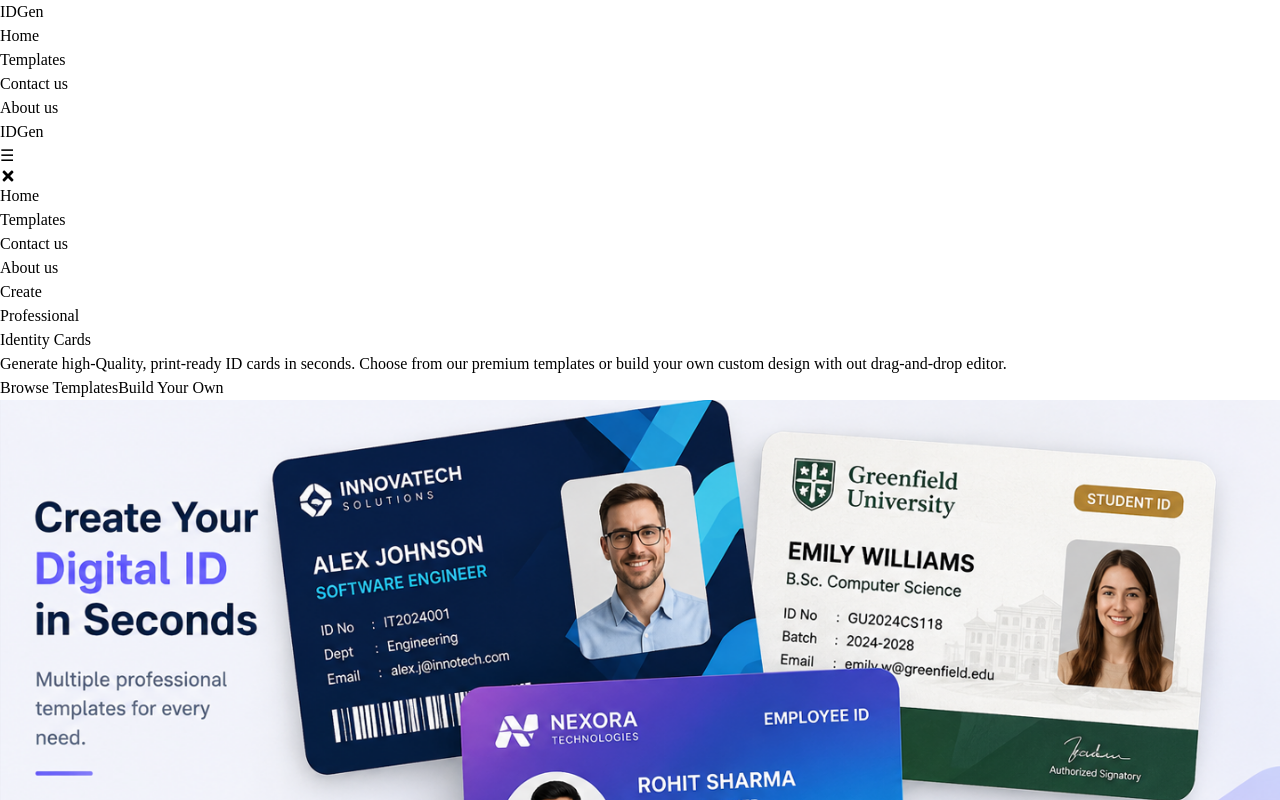
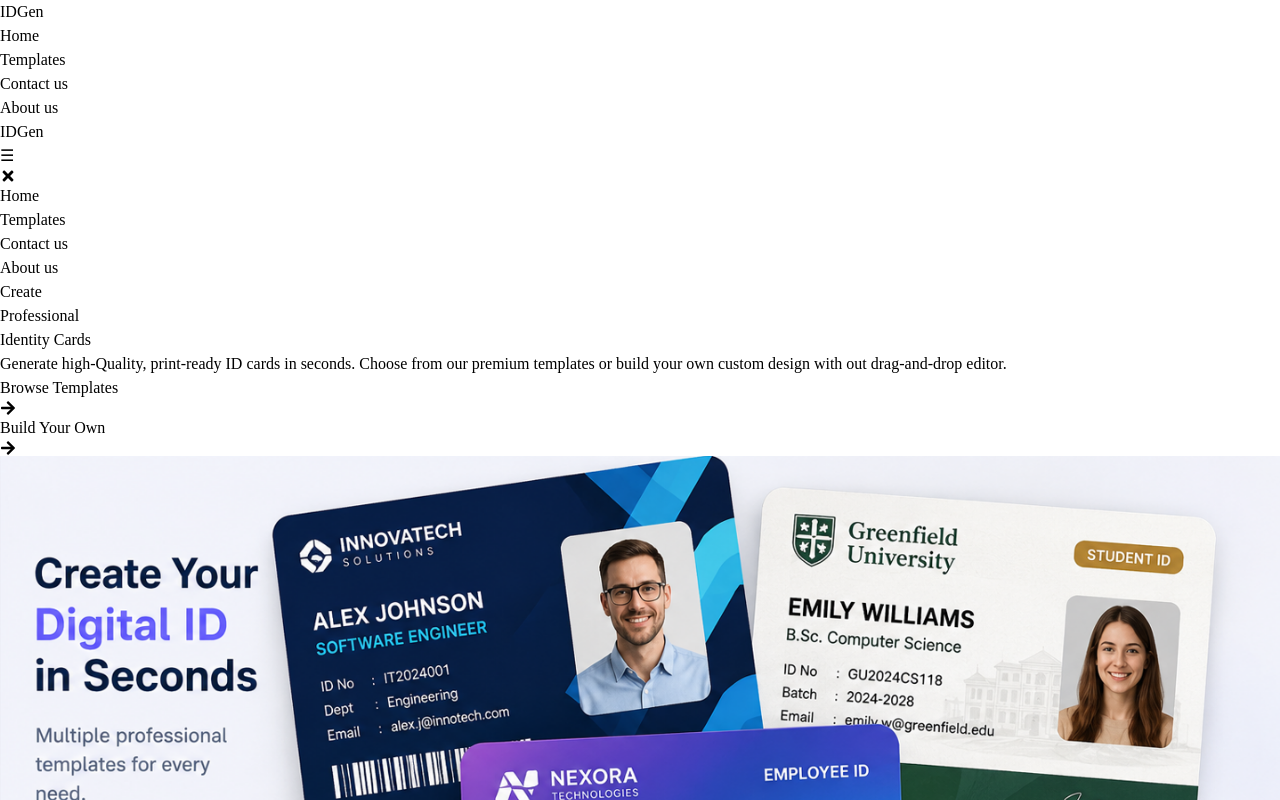
Before and after one commit to Anish-chaudhary-co/ID-Generator, a React (Vite) app: page / in a window 1280 px wide. Shown: the top 800 px of the page. Built offline with nearby package versions, Linux system fonts and the light colour scheme.

Commit message:
Add arrow icon on button

```diff
--- a/src/Pages/Templates.jsx
+++ b/src/Pages/Templates.jsx
@@ -7,18 +7,14 @@ import Templates3 from "../assets/templates3.png";
 import Templates4 from "../assets/templates4.png";
 import Templates5 from "../assets/templates5.png";
 
-// const clickHandler =()=>{
-
-// }
-
-
 const Templates = () => {
-  // const [image,setImage] = {};
   return (
     <>
     <div className="m-4">
       <h1 className="text-4xl font-bold bg-gradient-to-r from-blue-950 to-blue-100 bg-clip-text text-transparent">Templates</h1>
+      <span className="text-gray-400">Design stunning organization ID cards with clean, professional, and eye-catching templates.</span>
     </div>
+    <hr className="m-4 border-gray-300"/>
       <div className="grid grid-cols-1 md:grid-cols-3 md:m-9">
         <Link to="/personalDetailed" className="bg-gray-400 m-2 border border-gray-50 shadow-2xl rounded-lg overflow-hidden md:overflow-hidden h-[35rem] md:h-[35rem] md:w-90">
           <img
--- a/src/myComponent/Introduction.jsx
+++ b/src/myComponent/Introduction.jsx
@@ -1,6 +1,6 @@
 import React, { useState } from "react";
 import { Link } from "react-router-dom";
-
+import { FaArrowRight } from 'react-icons/fa';
 import idCard from "../assets/Card.png";
 
 const Introduction = () => {
@@ -20,15 +20,15 @@ const Introduction = () => {
           <div className="flex gap-4 ml-3 md:mt-14">
             <Link
               to="/template"
-              className="py-3 px-6 rounded-lg bg-amber-500 text-white shadow-2xl"
+              className="flex py-3 px-6 rounded-lg bg-amber-500 text-white shadow-2xl"
             >
-              Browse Templates
+              Browse Templates<FaArrowRight className="mt-5 md:mt-1 md:ml-2"/>
             </Link>
             <Link
               to="/custom"
-              className="border py-3 px-6 rounded-lg border-gray-300"
+              className="flex border py-3 px-6 rounded-lg border-gray-300"
             >
-              Build Your Own
+              Build Your Own <FaArrowRight className="text-black mt-5 md:mt-1 md:ml-2"/>
             </Link>
           </div>
         </div>
```
